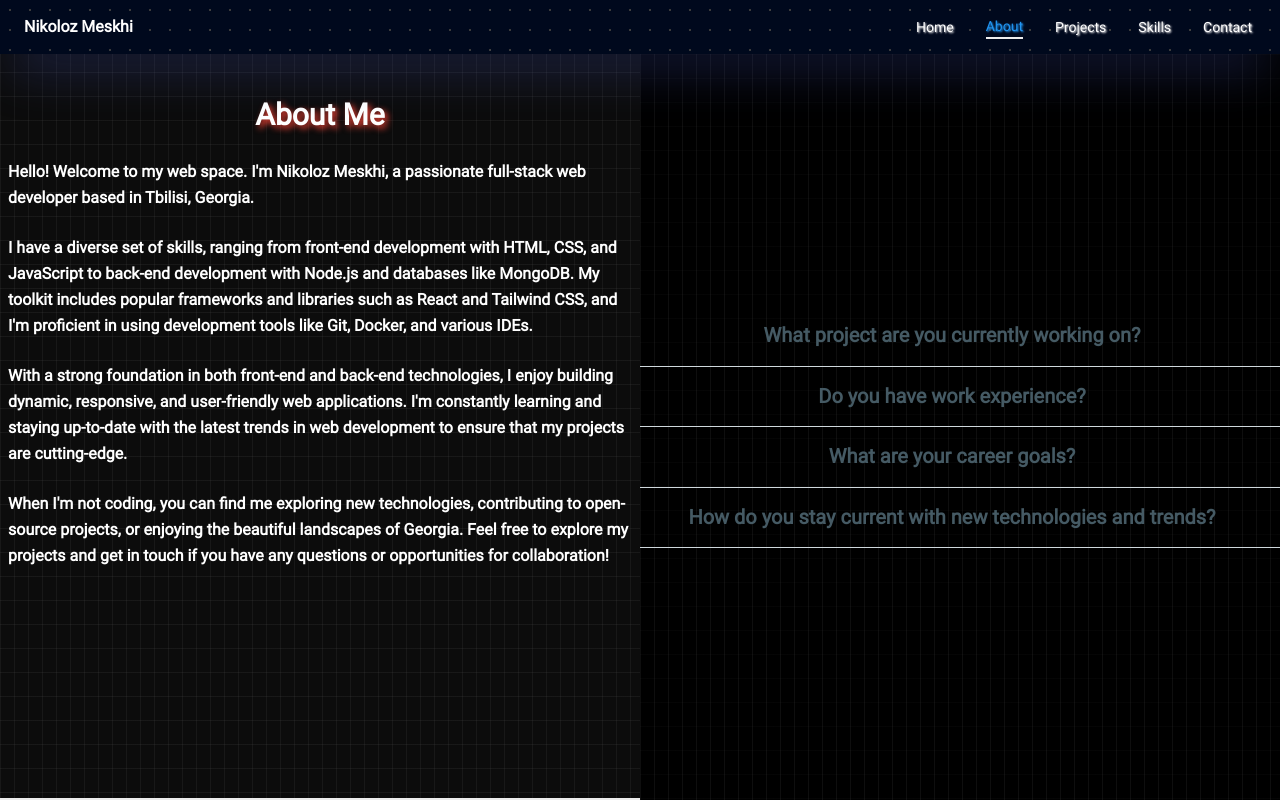
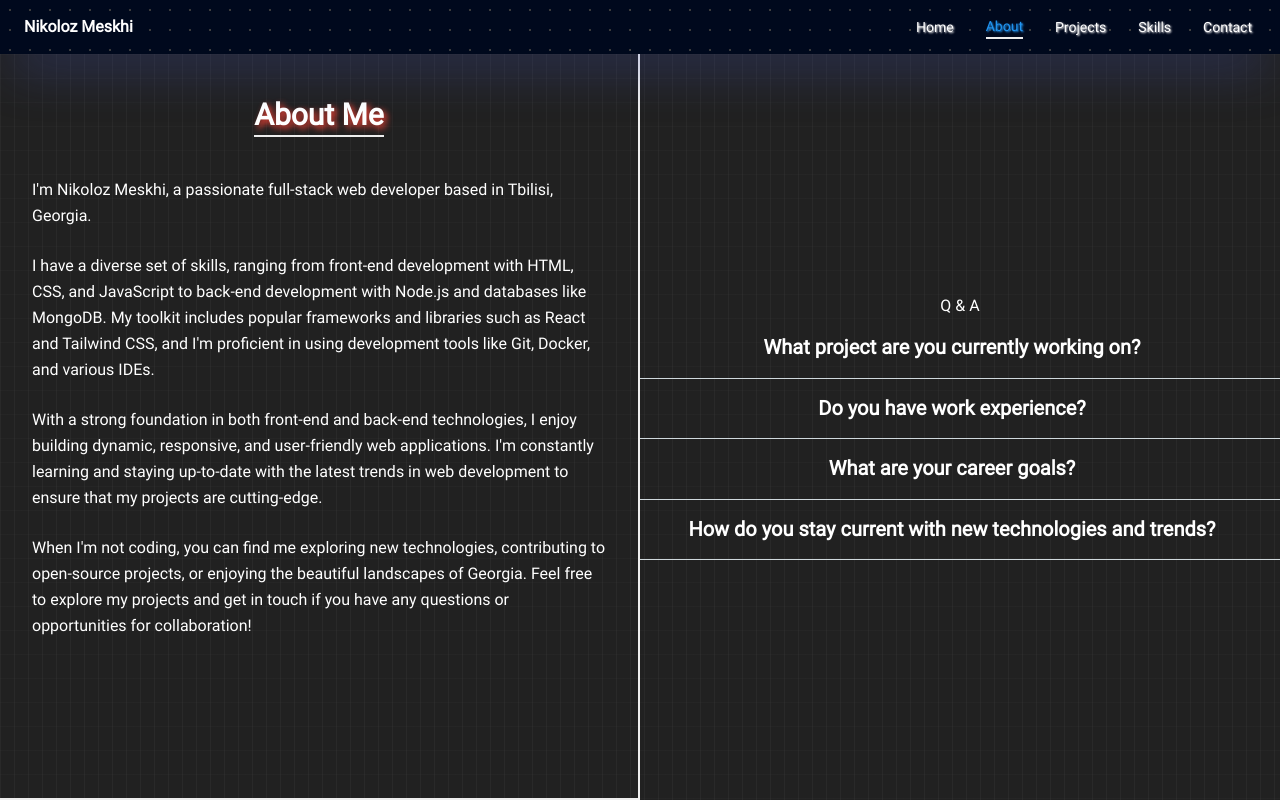
Before and after one commit to Nikolozi2004/Personal-Portfolio, a React (Vite) app: page /Personal-Portfolio/About in a window 1280 px wide. Built offline with nearby package versions, Linux system fonts and the light colour scheme.

Commit message:
responsive fix

```diff
--- a/src/pages/About.jsx
+++ b/src/pages/About.jsx
@@ -23,70 +23,71 @@ export const About = () => {
       animate={{ opacity: 1 }}
       exit={{ opacity: 0 }}
       transition={{ duration: 0.5 }}
-      className='h-full relative md:flex max-w-screen-2xl'>
-      <div className='h-auto w-full justify-evenly items-center lg:w-1/2 flex flex-col lg:justify-start lg:px-2 lg:py-2 py-6 px-6 border-b-2'>
+      className='md:h-full h-auto relative bg-gray-900 md:flex max-w-screen-2xl bg-[linear-gradient(to_right,#4f4f4f2e_1px,transparent_1px),linear-gradient(to_bottom,#8080800a_1px,transparent_1px)] bg-[size:14px_24px]'>
+      <div className='h-auto w-full justify-evenly items-center lg:w-1/2 flex flex-col lg:justify-start lg:px-8 lg:py-2 py-6 px-6 border-b-2 border-r-2 overflow-y-auto'>
         <Typography
           variant='h3'
           color='white'
-          className='mb-6 mt-8 text-center lg:text-left [text-shadow:3px_3px_6px_var(--tw-shadow-color)] shadow-red-500'>
+          className='mb-10 mt-8 text-center lg:text-left border-b-2 [text-shadow:3px_3px_6px_var(--tw-shadow-color)] shadow-red-500'>
           About Me
         </Typography>
         <div className='w-full flex flex-col h-full'>
           <Typography
-            variant='h6'
+            variant='paragraph'
             color='white'
             className='mb-6'>
-            Hello! Welcome to my web space. I'm Nikoloz Meskhi, a passionate full-stack web developer based in Tbilisi, Georgia.
+            I'm Nikoloz Meskhi, a passionate full-stack web developer based in Tbilisi, Georgia.
           </Typography>
           <Typography
-            variant='h6'
+            variant='paragraph'
             color='white'
             className='mb-6'>
             I have a diverse set of skills, ranging from front-end development with HTML, CSS, and JavaScript to back-end development with Node.js and databases like MongoDB. My toolkit includes popular frameworks and libraries such as React and Tailwind CSS, and I'm proficient in using development tools like Git, Docker, and various IDEs.
           </Typography>
           <Typography
-            variant='h6'
+            variant='paragraph'
             color='white'
             className='mb-6'>
             With a strong foundation in both front-end and back-end technologies, I enjoy building dynamic, responsive, and user-friendly web applications. I'm constantly learning and staying up-to-date with the latest trends in web development to ensure that my projects are cutting-edge.
           </Typography>
           <Typography
-            variant='h6'
+            variant='paragraph'
             color='white'
             className='mb-4'>
             When I'm not coding, you can find me exploring new technologies, contributing to open-source projects, or enjoying the beautiful landscapes of Georgia. Feel free to explore my projects and get in touch if you have any questions or opportunities for collaboration!
           </Typography>
         </div>
       </div>
-      <div className='md:h-auto bg-black w-full md:w-1/2 flex flex-col items-center justify-center bg-[linear-gradient(to_right,#4f4f4f2e_1px,transparent_1px),linear-gradient(to_bottom,#8080800a_1px,transparent_1px)] bg-[size:14px_24px]'>
+      <div className='md:h-auto text-white w-full md:w-1/2 flex flex-col items-center justify-center overflow-y-auto'>
+        Q & A
         <Accordion open={open === 1} animate={CUSTOM_ANIMATION}>
-          <AccordionHeader onClick={() => handleOpen(1)} className='justify-center px-2'>What project are you currently working on?</AccordionHeader>
-          <AccordionBody>
+          <AccordionHeader onClick={() => handleOpen(1)} className='justify-center text-center text-white hover:text-purple-900 px-2'>What project are you currently working on?</AccordionHeader>
+          <AccordionBody className="bg-white p-3 rounded-md text-black">
             I am currently developing a full-stack e-commerce web application using the MERN stack with TypeScript. This involves creating a robust and scalable platform for online shopping, integrating front-end and back-end technologies seamlessly.
           </AccordionBody>
         </Accordion>
         <Accordion open={open === 2} animate={CUSTOM_ANIMATION}>
-          <AccordionHeader onClick={() => handleOpen(2)} className='justify-center px-2'>
+          <AccordionHeader onClick={() => handleOpen(2)} className='justify-center text-center text-white hover:text-purple-900 px-2'>
             Do you have work experience?
           </AccordionHeader>
-          <AccordionBody>
+          <AccordionBody className="bg-white p-3 rounded-md text-black">
             I currently do not have any formal work experience, but I am eager to apply my skills and knowledge in a professional setting.
           </AccordionBody>
         </Accordion>
         <Accordion open={open === 3} animate={CUSTOM_ANIMATION}>
-          <AccordionHeader onClick={() => handleOpen(3)} className='justify-center px-2'>
+          <AccordionHeader onClick={() => handleOpen(3)} className='justify-center text-white hover:text-purple-900 px-2 text-center'>
             What are your career goals?
           </AccordionHeader>
           <AccordionBody className="bg-white p-3 rounded-md text-black">
-            My career goal is to become a leading full-stack developer, specializing in creating scalable and efficient web applications. I am passionate about continuous learning and staying updated with the latest technologies. In the long term, I aim to take on leadership roles where I can mentor and guide junior developers and contribute to innovative projects that make a positive impact.
+            My career goal is to become a paragraphing full-stack developer, specializing in creating scalable and efficient web applications. I am passionate about continuous learning and staying updated with the latest technologies. In the long term, I aim to take on paragraphership roles where I can mentor and guide junior developers and contribute to innovative projects that make a positive impact.
           </AccordionBody>
         </Accordion>
         <Accordion open={open === 4} animate={CUSTOM_ANIMATION}>
-          <AccordionHeader onClick={() => handleOpen(4)} className='justify-center px-2'>
+          <AccordionHeader onClick={() => handleOpen(4)} className='justify-center text-white hover:text-purple-900 px-2 text-center'>
             How do you stay current with new technologies and trends?
           </AccordionHeader>
-          <AccordionBody>
-            I stay current with new technologies and trends by regularly reading industry blogs, following influential tech leaders on social media, and participating in online communities such as Stack Overflow and GitHub. I also take online courses on platforms like Udemy and Pluralsight to continuously improve my skills. Additionally, I attend webinars, tech meetups, and conferences to network with other professionals and learn about the latest advancements in the field.
+          <AccordionBody className="bg-white p-3 rounded-md text-black">
+            I stay current with new technologies and trends by regularly reading industry blogs, following influential tech paragraphers on social media, and participating in online communities such as Stack Overflow and GitHub. I also take online courses on platforms like Udemy and Pluralsight to continuously improve my skills. Additionally, I attend webinars, tech meetups, and conferences to network with other professionals and learn about the latest advancements in the field.
           </AccordionBody>
         </Accordion>
 
--- a/src/pages/Home.jsx
+++ b/src/pages/Home.jsx
@@ -17,12 +17,12 @@ export const Home = () => {
         <Typography
           variant='h1'
           className="font-bold ani text-center mb-4 bg-gradient-to-r from-blue-300 via-blue-gray-300 to-indigo-600 text-3xl md:text-4xl lg:text-5xl inline-block text-transparent bg-clip-text">I'm Nikolozi, a full stack web developer.</Typography>
-        <Typography variant='h4' className="text-xl text-gray-300 text-left font w-full md:max-w-2xl lg:max-w-2xl px-4 mt-4 h-auto [text-shadow:2px_1px_9px_var(--tw-shadow-color)] shadow-purple-500">
+        <Typography variant='h4' className="text-xl text-gray-300 text-center md:text-left font w-full md:max-w-2xl lg:max-w-2xl px-4 mt-4 h-auto [text-shadow:2px_1px_9px_var(--tw-shadow-color)] shadow-purple-500">
           Hello there! I'm Nikolozi, a seasoned full-stack web developer. Explore my portfolio to discover the seamless web solutions I've crafted
         </Typography>
       </div>
       <Link to="/Personal-Portfolio/about">
-        <div className='bottom-10 right-8 z-50 absolute cursor-pointer p-2 rounded-md w-auto gap-3 bg-purple-900 shadow-lg transition-all hover:shadow-purple-300 hover:bg-purple-700 flex justify-between items-center'>
+        <div className='hidden bottom-10 right-8 z-50 absolute cursor-pointer p-2 rounded-md w-auto gap-3 bg-purple-900 shadow-lg transition-all hover:shadow-purple-300 hover:bg-purple-700 md:flex justify-between items-center'>
           <Typography className='bottom-10 right-20 cursor-pointer text-white'>
             read more about me
           </Typography>
```
Also changed, not shown: src/index.css (line endings or trailing spaces).
